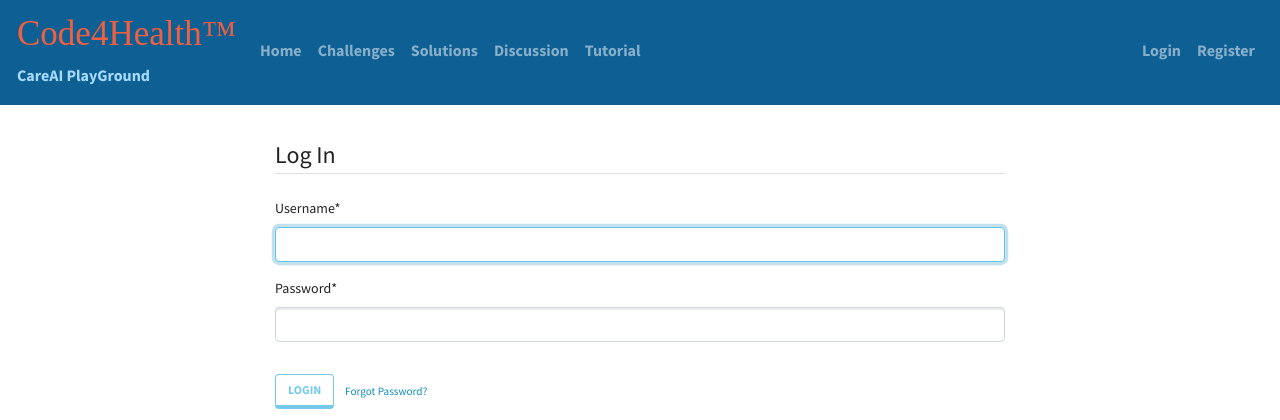
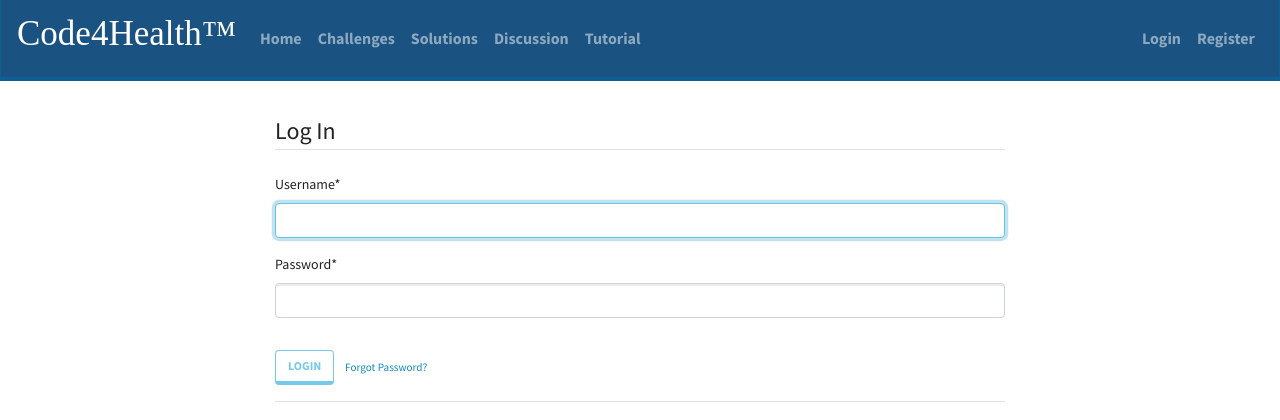
Before and after one commit to nhsland/careai, a Django app: page /login/?next=/challenges/24/delete in a window 1280 px wide. Shown: the top 420 px of the page. Run offline with Django 3.2, Linux system fonts and the light colour scheme; some libraries are stand-ins or nearby versions.

Commit message:
Update base.html

```diff
--- a/main/templates/main/base.html
+++ b/main/templates/main/base.html
@@ -36,12 +36,12 @@
 </head>
 <body>
 
-<nav class="navbar navbar-expand-lg navbar-dark" style="border-color: #0E5F94;background-color:#0E5F94;">
+<nav class="navbar navbar-expand-lg navbar-dark" style="border-color: #0E5F94;background-color:#1a5281;">
     {% load static %}
     <a class="navbar-brand" style="color:#A7DCFE; font-size:16px" href="{% url 'main-page' %}">
-        <h1 style="font-family: Londrina Solid; color:#f05f40">Code4Health™</h1><!--<img src="{% static "pic/cloud.png" %}"
+        <h1 style="font-family: Londrina Solid; color:#fff">Code4Health™</h1><!--<img src="{% static "pic/cloud.png" %}"
              style="float:left;width:34px;height:26px; margin-right:0.5rem"/>-->
-        <strong>CareAI PlayGround</strong></a>
+        <!--<strong>CareAI PlayGround</strong>--></a>
     <button class="navbar-toggler" type="button" data-toggle="collapse" data-target="#navbarColor01"
             aria-controls="navbarColor01" aria-expanded="false" aria-label="Toggle navigation">
         <span class="navbar-toggler-icon"></span>
```
